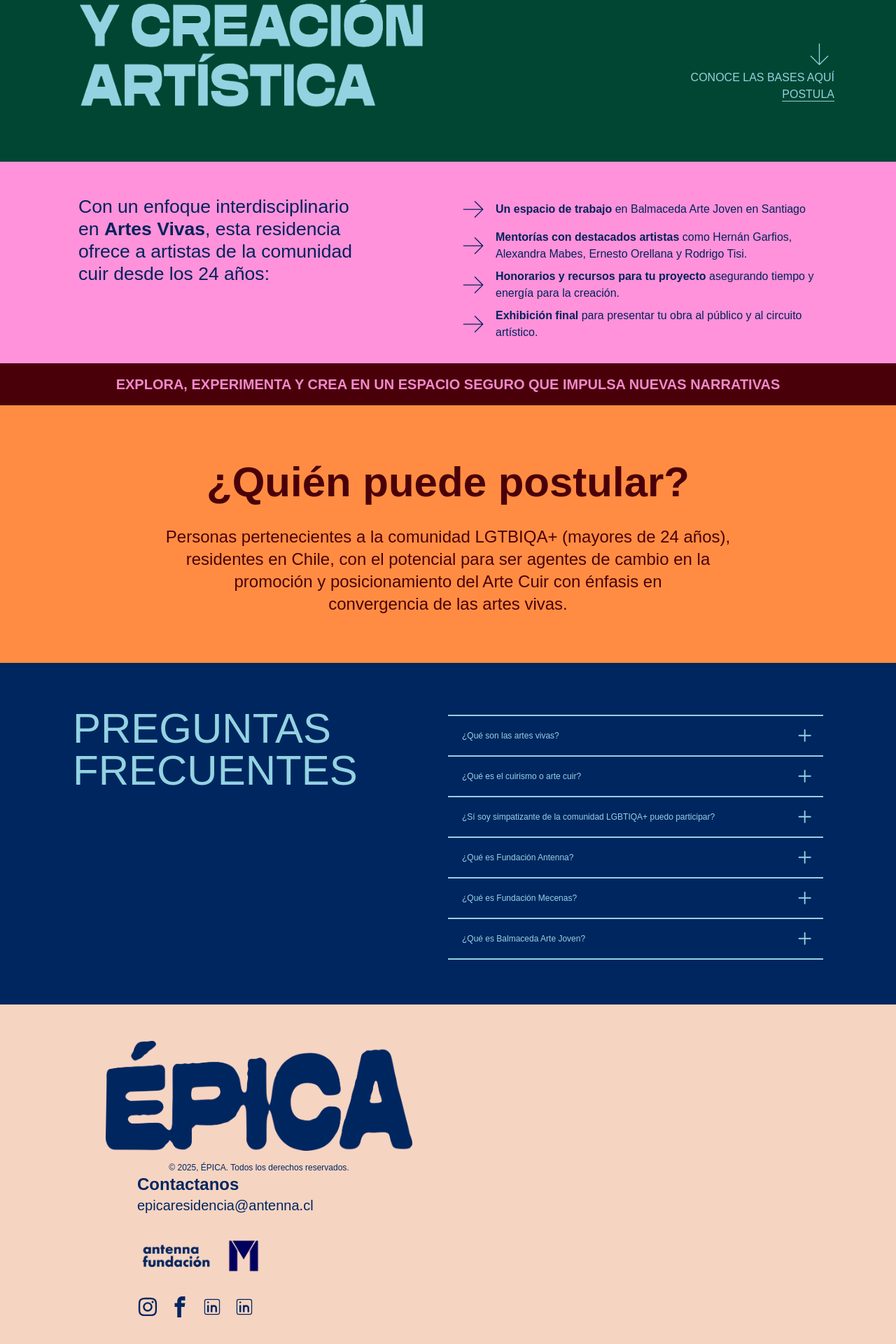
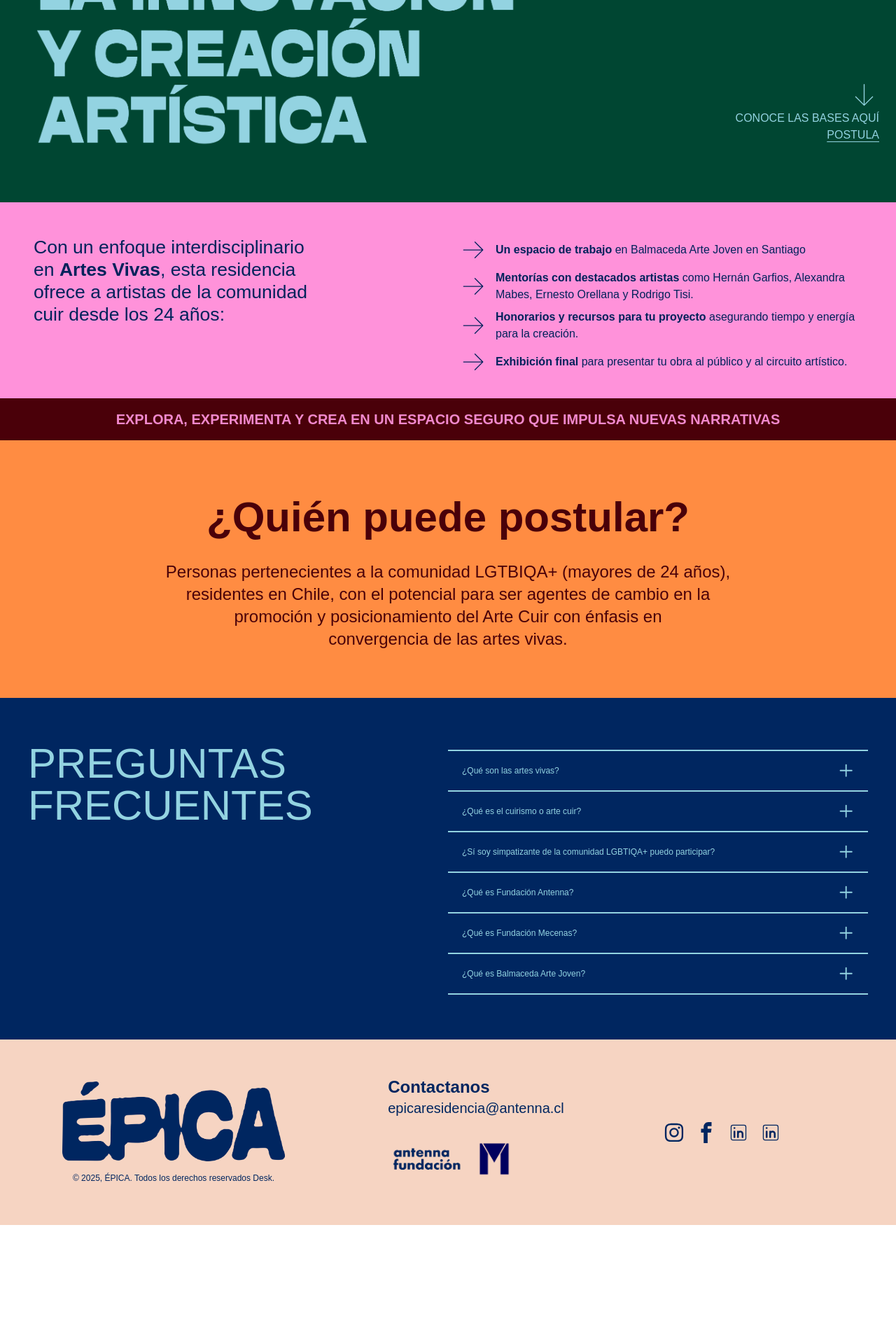
Before and after one commit to andystefano/web_epica, a Next.js app: page / in a window 1280 px wide. Shown: the part 736-2656 px from the top of the page at 70% size. After the commit the page ends 2486 px from the top, so only its background shows below. Built offline with nearby package versions, Linux system fonts and the light colour scheme; a web font is replaced by a local one.

Commit message:
update movil & desk  full

```diff
--- a/src/app/sections/Footer.js
+++ b/src/app/sections/Footer.js
@@ -7,67 +7,26 @@ import { CiLinkedin } from "react-icons/ci";
 
 export default function Footer() {
   return (
-    <footer className="bg-[#f6d4c2] text-white text-center p-4">
-      <div className="flex w-full sm:max-w-6xl  mx-auto  p-9">
+    <footer className="bg-[#f6d4c2] w-full text-white text-center p-4">
+      <div className="flex w-full   mx-auto p-0 sm:p-9">
 
-
-<div className="block sm:hidden">
-        <div className="w-1/2 sd:w-1/3 flex flex-col items-center text-center">
+      <div className="w-full hidden sm:flex justify-between items-center">
+  <div className="w-1/3 flex flex-col items-center text-center">
     <div className="w-full flex justify-center">
       <img src="/img/logos/epica_azul.png" className="w-[81%]" />
     </div>
-          <div className="w-full text-[#002660] font-mona font-extraligth">
-            <p className="text-xs text-center mt-4">© 2025, ÉPICA. Todos los derechos reservados.</p>
+    <div className="w-full text-[#002660] font-mona font-extralight">
+      <p className="text-xs text-center mt-4">© 2025, ÉPICA. Todos los derechos reservados Desk.</p>
     </div>
   </div>
 
-        <div className="w-1/2 sm:w-1/3 pl-20 pt-0">
+  <div className="w-1/3 flex flex-col items-start pl-20 pt-0">
     <div className="flex flex-col justify-between mx-auto">
       <div className="p-4 pt-0">
         <h3 className="text-2xl font-bold font-mona text-left text-[#002660]">
           Contactanos
         </h3>
-              <h4 className="text-xl  font-extraligth text-left text-[#002660]">
-                epicaresidencia@antenna.cl
-              </h4>
-            </div>
-            <div className="p-4">
-              <div className="flex items-center gap-4">
-                <img src="/img/logos/antenna_azul.png" className="w-[7rem]" />
-                <img src="/img/logos/mecenas_azul.png" className="w-[3rem]" />
-              </div>
-            </div>
-          </div>
-        </div>
-        <div className="w-1/2 sm:w-1/3  pl-20 pt-0">
-          <div className="flex items-center space-x-4 p-4">
-            <FaInstagram size={30} color="#002660" />
-            <ImFacebook size={30} color="#002660" />
-            <CiLinkedin size={30} color="#002660" />
-            <CiLinkedin size={30} color="#002660" />
-          </div>
-        </div>
-</div>
-
-
-<div className="hidden sm:block flex">
-
-        <div className="w-1/2 sd:w-1/3 flex flex-col items-center text-center">
-          <div className="w-full flex justify-center">
-            <img src="/img/logos/epica_azul.png" className="w-[81%]" />
-          </div>
-          <div className="w-full text-[#002660] font-mona font-extraligth">
-            <p className="text-xs text-center mt-4">© 2025, ÉPICA. Todos los derechos reservados.</p>
-          </div>
-        </div>
-
-        <div className="w-1/2 sm:w-1/3 pl-20 pt-0">
-          <div className="flex flex-col justify-between mx-auto">
-            <div className="p-4 pt-0">
-              <h3 className="text-2xl font-bold font-mona text-left text-[#002660]">
-                Contactanos
-              </h3>
-              <h4 className="text-xl  font-extraligth text-left text-[#002660]">
+        <h4 className="text-xl font-extralight text-left text-[#002660]">
           epicaresidencia@antenna.cl
         </h4>
       </div>
@@ -80,14 +39,61 @@ export default function Footer() {
     </div>
   </div>
 
-        <div className="w-1/2 sm:w-1/3  pl-20 pt-0">
-          <div className="flex items-center space-x-4 p-4">
+  <div className="w-1/3 flex justify-center items-center space-x-4 p-4">
     <FaInstagram size={30} color="#002660" />
     <ImFacebook size={30} color="#002660" />
     <CiLinkedin size={30} color="#002660" />
     <CiLinkedin size={30} color="#002660" />
   </div>
 </div>
+
+
+<div className="block sm:hidden ">
+
+  <div className="w-full flex p-4">
+        <div className="w-1/2 flex flex-col items-center text-center">
+          <div className="w-full flex justify-center">
+            <img src="/img/logos/epica_azul.png" className="w-[81%]" />
+          </div>
+          <div className="w-full  text-[#002660] font-mona font-extraligth">
+            <p className="text-[0.45rem] text-center mt-4">© 2025, ÉPICA. Todos los derechos reservados.</p>
+
+        <div className="flex items-center gap-4 pt-8">
+          <img src="/img/logos/antenna_azul.png" className="w-[5.5rem]" />
+          <img src="/img/logos/mecenas_azul.png" className="w-[2.2rem]" />
+        </div>
+
+          </div>
+        </div>
+
+        <div className="w-1/2   flex-col  pt-0">
+          <div className="flex flex-col justify-between mx-auto">
+            <div className=" pt-0">
+              <h3 className="text-base font-bold font-mona text-right text-[#002660]">
+                Contactanos
+              </h3>
+              <h4 className="text-xs  font-extraligth text-right text-[#002660]">
+                epicaresidencia@antenna.cl
+              </h4>
+
+              <div className="w-full flex justify-end items-center space-x-4 p-4">
+                <FaInstagram size={20} color="#002660" />
+                <ImFacebook size={20} color="#002660" />
+                <CiLinkedin size={20} color="#002660" />
+                <CiLinkedin size={20} color="#002660" />
+              </div>
+
+
+            </div>
+            <div className="p-4">
+              <div className="flex items-center gap-4">
+
+              </div>
+            </div>
+          </div>
+        </div>
+  </div>
+
 </div>
 
       </div>
--- a/src/app/sections/Header1.js
+++ b/src/app/sections/Header1.js
@@ -5,7 +5,7 @@ import { PiArrowDownThin, PiArrowRightThin  } from "react-icons/pi";
 export default function Header() {
   return (
       <header className="bg-[#ff8b41] text-white text-center text-xl font-bold  cursor-[url('/img/cursor/headerI.png'),_auto]">
-        <div className="max-w-6xl  mx-auto hidden sm:block">
+        <div className="w-full  mx-auto hidden sm:block">
           <img src="/img/web.gif" />
         </div>
 
--- a/src/app/sections/Section1.js
+++ b/src/app/sections/Section1.js
@@ -5,7 +5,7 @@ import { PiArrowDownThin, PiArrowRightThin } from "react-icons/pi";
 export default function Section1() {
   return (
     <section className="bg-[#004632] cursor-[url('/img/cursor/section1I.png'),_auto]">
-      <div className="max-w-6xl mx-auto p-6 pb-9">
+      <div className="w-full mx-auto p-6 pb-9">
         <div className="flex items-center gap-8" style={{
     marginTop: "1.91%",
     marginLeft: "1.7%"
@@ -45,7 +45,7 @@ export default function Section1() {
                 </p>
 
               </div>
-              <div className="flex flex-col items-end w-full">
+              <div className="flex flex-col items-center sm:items-end w-full">
                 <div>
                   <PiArrowDownThin size={43} color="#93d3e1" />
                 </div>
--- a/src/app/sections/Section2.js
+++ b/src/app/sections/Section2.js
@@ -67,7 +67,7 @@ export default function Section2() {
   return (
     <section className="bg-[#ff92da] cursor-[url('/img/cursor/section2I.png'),_auto]">
       {/* Asignamos el ref al contenedor para detectar la visibilidad */}
-      <div className="max-w-6xl mx-auto sm:flex p-8 pb-4" ref={ref}>
+      <div className="w-full mx-auto sm:flex p-8 pb-4" ref={ref}>
         <div className="w-full sm:w-[50%] p-4">
           <animated.div style={leftTextSpring} className="text-[1.66rem] leading-[2rem] text-[#00225b] font-mona font-extraligth ">
             Con un enfoque interdisciplinario
--- a/src/app/sections/Section4.js
+++ b/src/app/sections/Section4.js
@@ -31,7 +31,7 @@ export default function Section4() {
   return (
     <section className="bg-[#ff8c42] shadow-md cursor-[url('/img/cursor/headerI.png'),_auto] py-16">
       {/* Asignamos el ref al contenedor para detectar su visibilidad */}
-      <div className="max-w-6xl mx-auto p-8 pt-4 pb-1" ref={ref}>
+      <div className="w-full mx-auto p-8 pt-4 pb-1" ref={ref}>
         <animated.h2 style={titleSpring} className="text-6xl font-mona font-black w-full text-center text-[#4a0009]">
           ¿Quién puede postular?
         </animated.h2>
--- a/src/app/sections/Section5.js
+++ b/src/app/sections/Section5.js
@@ -6,7 +6,7 @@ import Faq from "./components/Faq.js";
 export default function Section5() {
   return (
     <section className="bg-[#002660] shadow-md  cursor-[url('/img/cursor/section5I.png'),_auto] ">
-      <div className="max-w-6xl  mx-auto  p-10 sm:flex pt-16 pb-16">
+      <div className="w-full  mx-auto  p-10 sm:flex pt-16 pb-16">
         <div className="w-full sm:w-[50%] sm:flex sm:flex-col items-start justify-start">
           <h2 className="font-medium font-mona mb-4 text-5xl sm:text-6xl text-[#93d3e1]">
             PREGUNTAS
```
Lines whose indentation alone changed are shown as unchanged.
